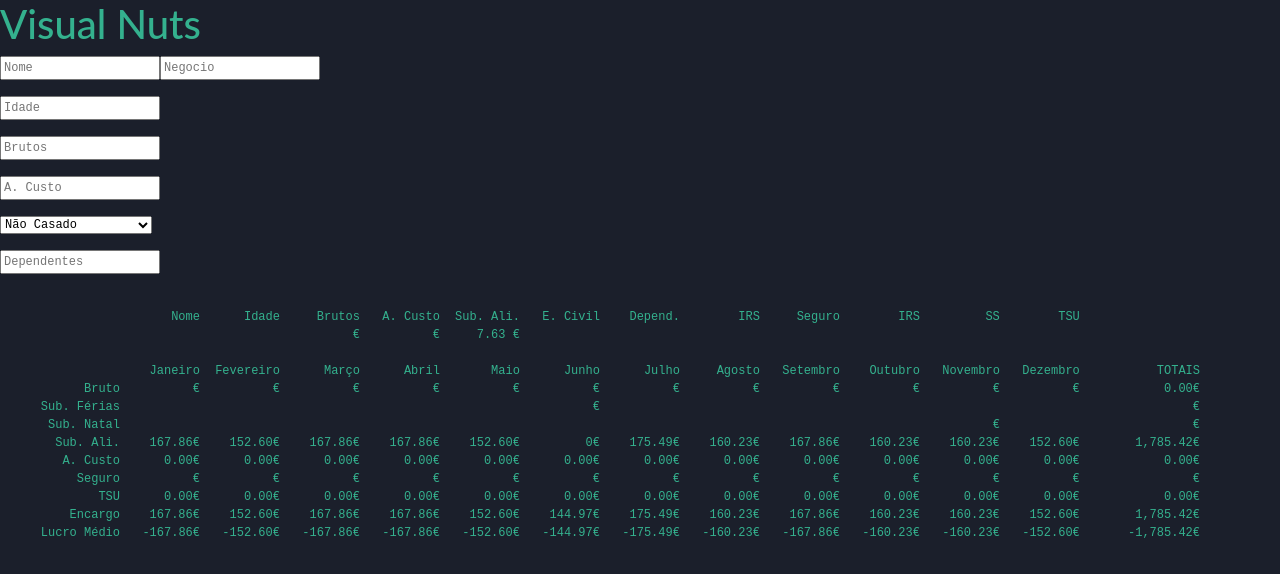
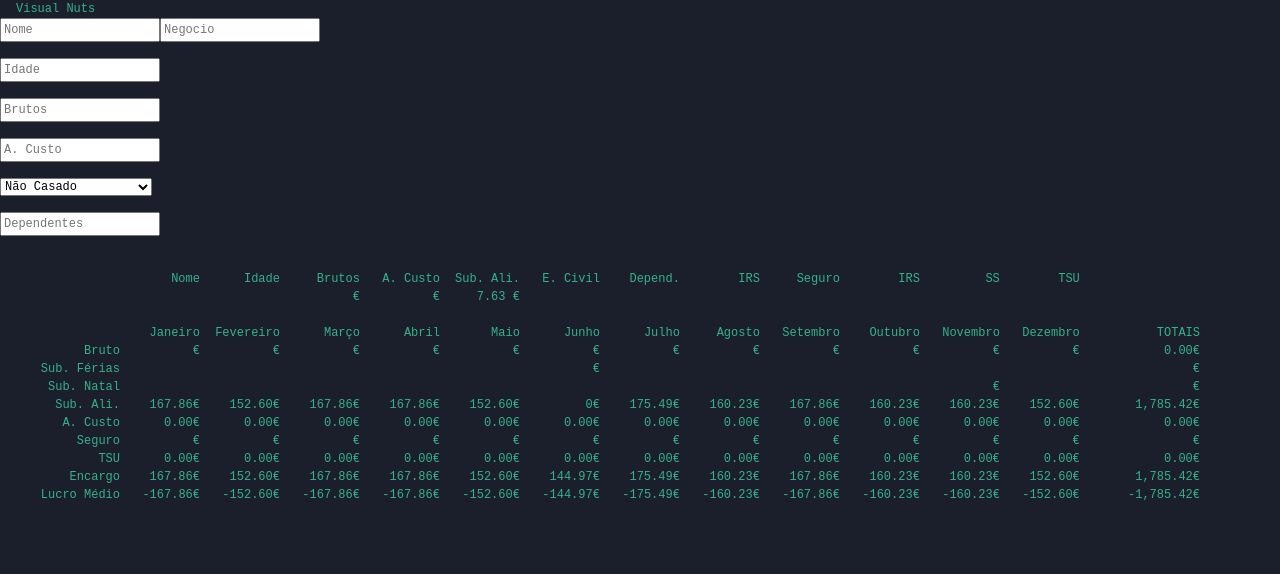
Before and after one commit to BernardoResende/Bernardo-Resende, an Angular app: page / in a window 1280 px wide. Shown: the top 574 px of the page. Built offline with nearby package versions, Linux system fonts and the light colour scheme.

Commit message:
3 files modified

```diff
--- a/src/app/app.component.html
+++ b/src/app/app.component.html
@@ -1,2 +1,2 @@
-<hello name="{{ name }}"></hello>
+
 <app-simulator></app-simulator>
--- a/src/app/app.module.ts
+++ b/src/app/app.module.ts
@@ -6,9 +6,11 @@ import { AppComponent } from './app.component';
 import { HelloComponent } from './hello.component';
 import { SimulatorComponent } from './simulator/simulator.component';
 import {MatInputModule} from '@angular/material/input';
+import {MatToolbarModule} from '@angular/material/toolbar';
+import {MatSelectModule} from '@angular/material/select';
 
 @NgModule({
-  imports:      [ BrowserModule, FormsModule, MatInputModule ],
+  imports:      [ BrowserModule, FormsModule, MatInputModule, MatToolbarModule, MatSelectModule ],
   declarations: [ AppComponent, HelloComponent, SimulatorComponent ],
   bootstrap:    [ AppComponent ]
 })
--- a/src/app/simulator/simulator.component.html
+++ b/src/app/simulator/simulator.component.html
@@ -1,3 +1,5 @@
+<mat-toolbar>Visual Nuts</mat-toolbar>
+
 <p><input type="String"matInput placeholder="Nome" [(ngModel)]="this.nome"><input type="number"matInput placeholder="Negocio" [(ngModel)]="this.negocio"></p>
 	<p><input type="number" matInput placeholder="Idade" [(ngModel)]="this.idade"></p>
 		<p><input type="number" matInput placeholder="Brutos" [(ngModel)]="this.brutos"></p>
```
